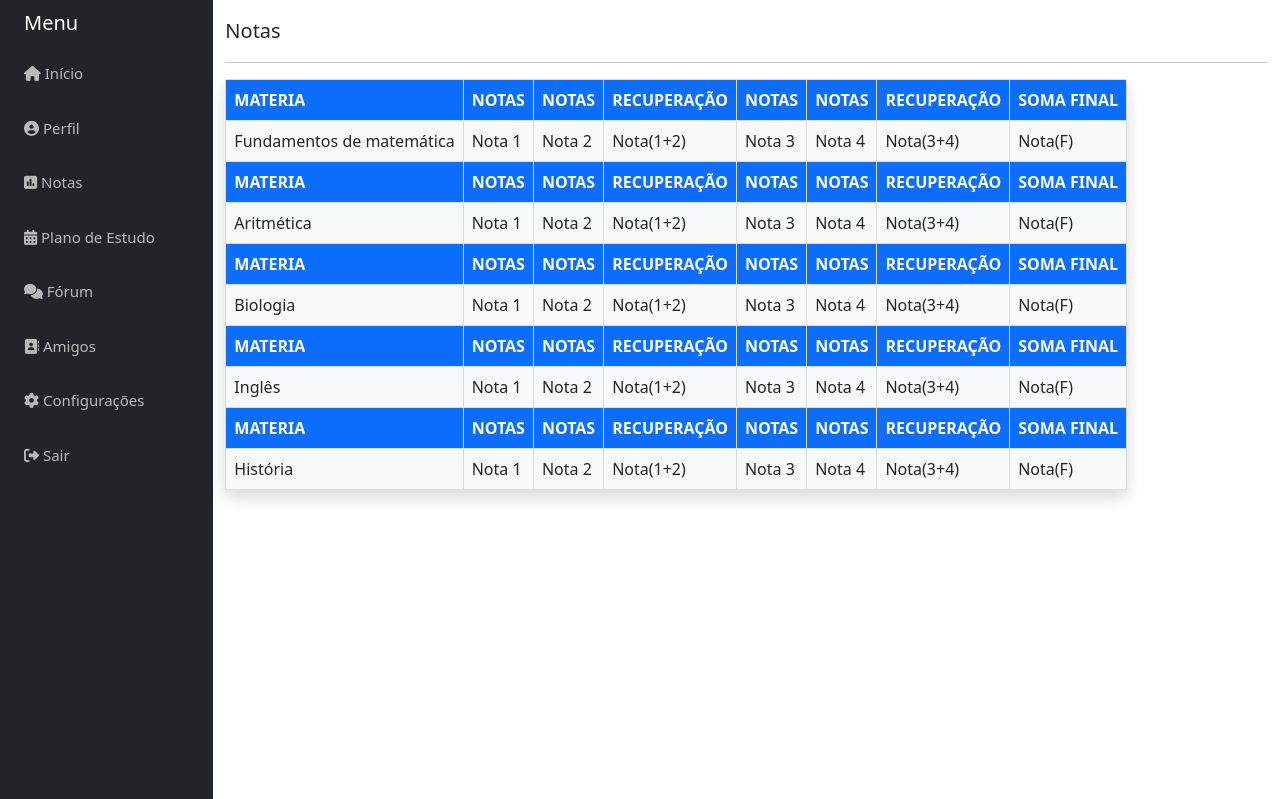
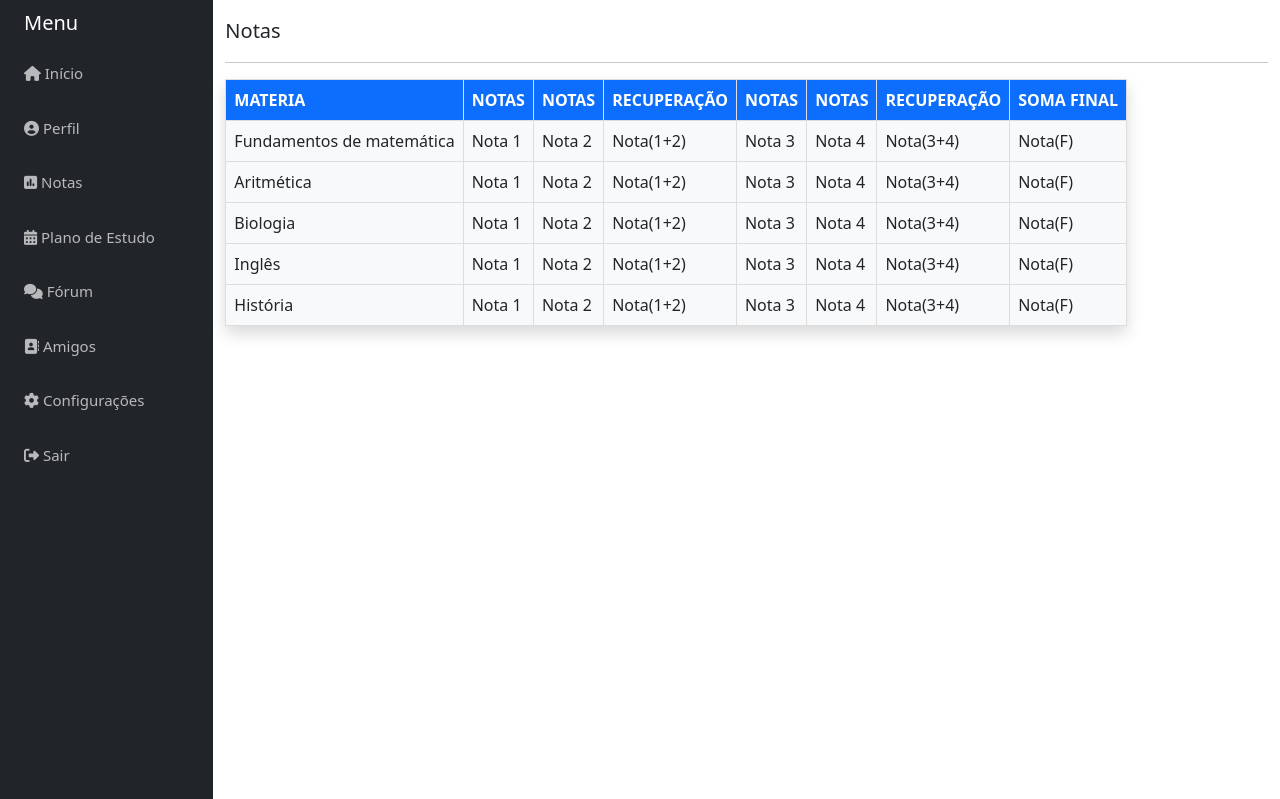
Before and after one commit to edilton-bs/a2site-lp, a Django app: page /website/nota in a window 1280 px wide. Shown: the part 56-855 px from the top of the page. Run offline with Django 3.2, Linux system fonts and the light colour scheme; data comes from the database, SQL or seed files in the repository; some libraries are stand-ins or nearby versions.

Commit message:
update notas..

```diff
--- a/website/templates/nota.html
+++ b/website/templates/nota.html
@@ -7,8 +7,9 @@
 
                    <!--tabela de notas-->
                     <table class="border bg-light rounded shadow ">
-			    {% for materia in materias %}
+
                             <tr> <th>MATERIA</th> <th>NOTAS</th> <th>NOTAS</th> <th>RECUPERAÇÃO</th> <th>NOTAS</th> <th>NOTAS</th> <th>RECUPERAÇÃO</th> <th>SOMA FINAL</th> </tr>
+                            {% for materia in materias %}
                             <tr> <td>{{materia.name}}</td> <td>Nota 1</td> <td>Nota 2</td> <td>Nota(1+2)</td> <td>Nota 3</td> <td>Nota 4</td> <td>Nota(3+4)</td> <td>Nota(F)</td> </tr>
                            {% endfor %}
                     </table>
```
